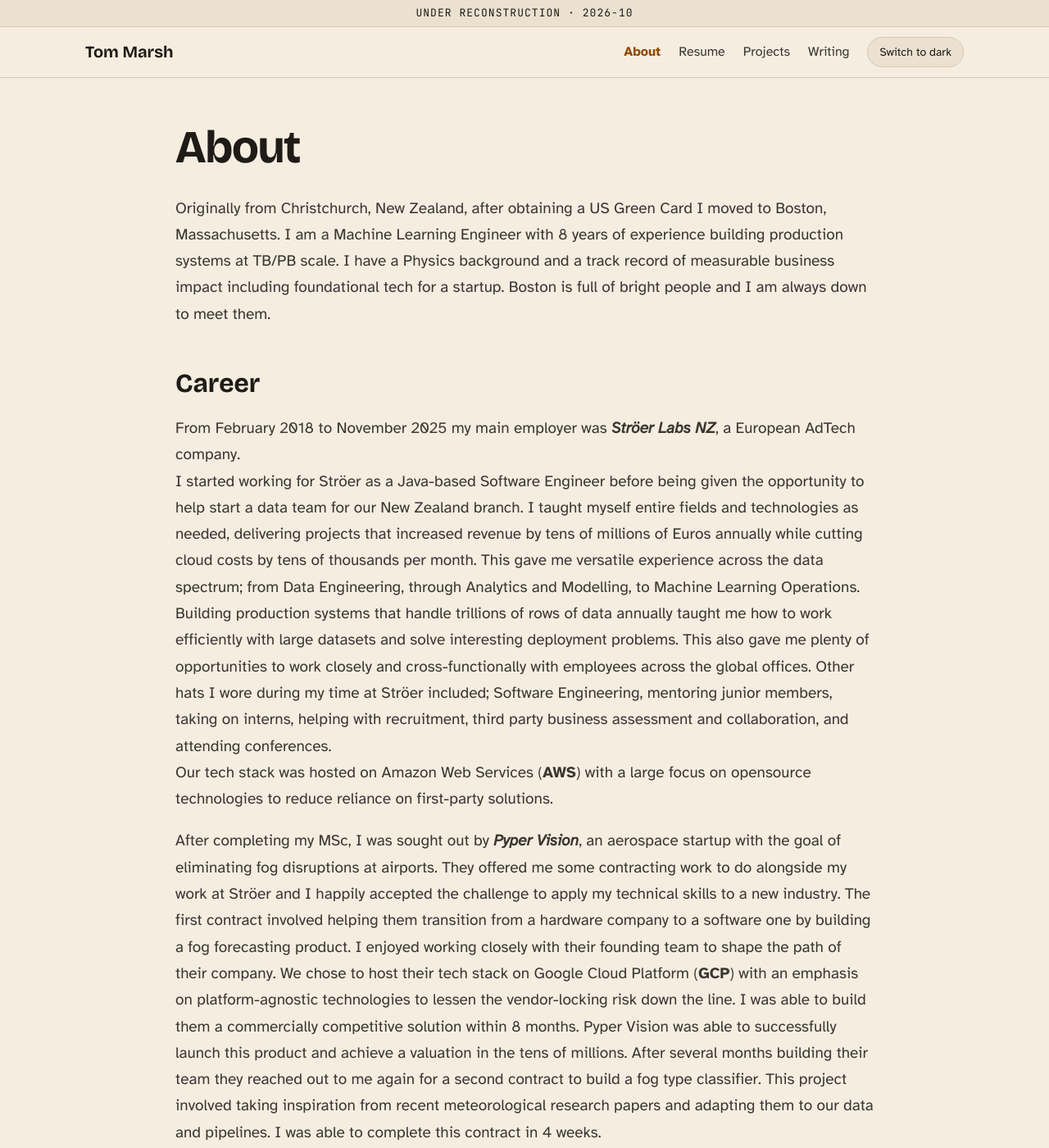
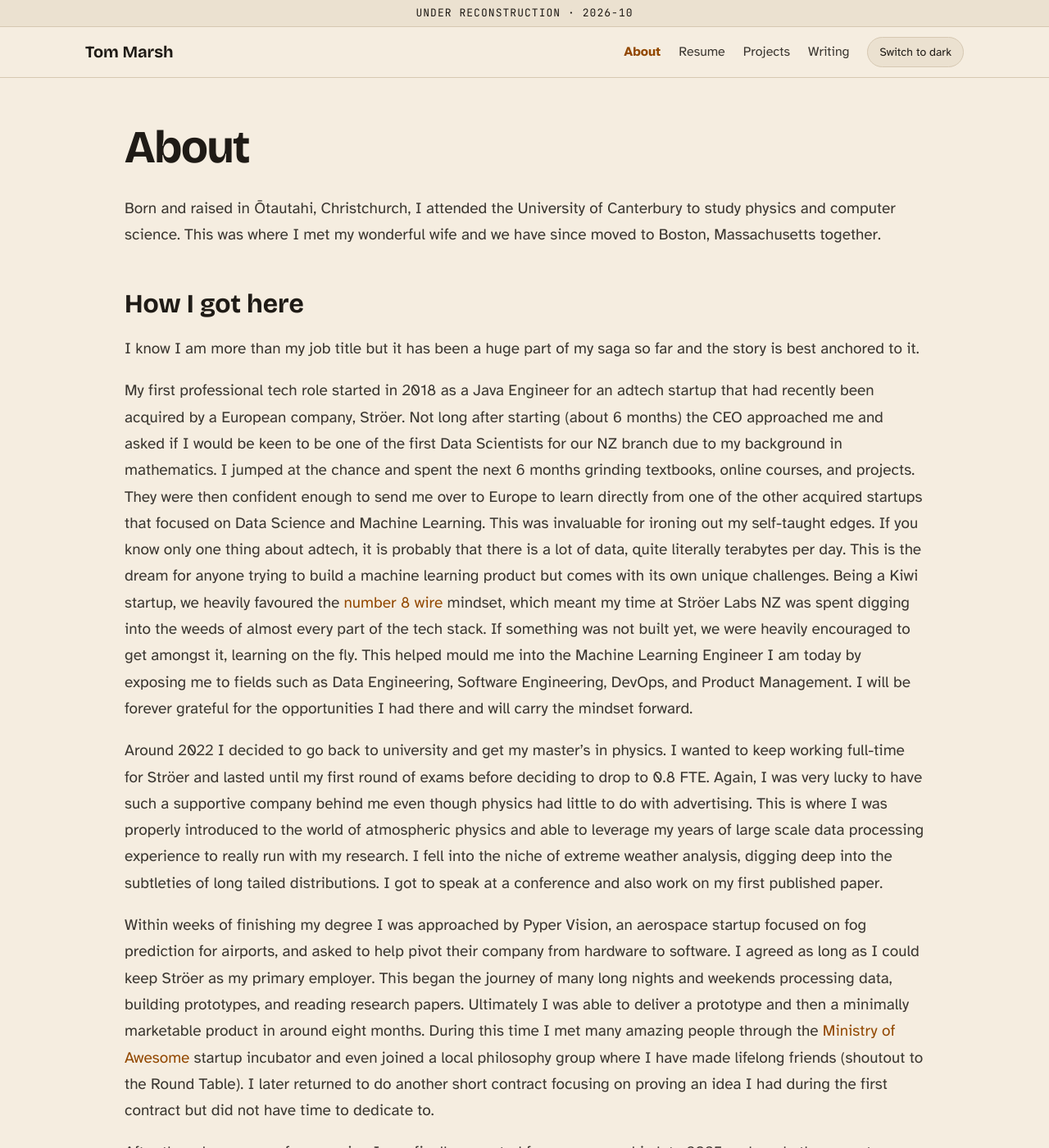
Before and after one commit to Graphight/Graphight.github.io, a Jekyll site: the page built from pages/about.md, in a window 1280 px wide and 1400 px high. Shown: the whole window at 82% size. Built offline with Jekyll 4.4.1, drawn with Linux system fonts in a browser that asks for light colours; our own code applies the rules of GitHub Pages for plain Markdown files; some of the changed text lies outside the part shown.

Commit message:
About page (#9)

```diff
--- a/assets/css/site.scss
+++ b/assets/css/site.scss
@@ -47,7 +47,7 @@
 $display: "Bricolage Grotesque", system-ui, sans-serif;
 $body: "Atkinson Hyperlegible", system-ui, sans-serif;
 $mono: "JetBrains Mono", ui-monospace, monospace;
-$column: 900px;
+$column: 1024px;
 
 * { box-sizing: border-box; }
 
--- a/pages/about.md
+++ b/pages/about.md
@@ -4,47 +4,44 @@ layout: page
 
 # About
 
-Originally from Christchurch, New Zealand, after obtaining a US Green Card I moved to Boston, Massachusetts.
-I am a Machine Learning Engineer with 8 years of experience building production systems at TB/PB scale.
-I have a Physics background and a track record of measurable business impact including foundational tech for a startup.
-Boston is full of bright people and I am always down to meet them.
+Born and raised in Ōtautahi, Christchurch, I attended the University of Canterbury to study physics and computer science.
+This was where I met my wonderful wife and we have since moved to Boston, Massachusetts together.
 
-## Career
+## How I got here
 
-From February 2018 to November 2025 my main employer was ***Ströer Labs NZ***, a European AdTech company.
-I started working for Ströer as a Java-based Software Engineer before being given the opportunity to help start a data team for our New Zealand branch.
-I taught myself entire fields and technologies as needed, delivering projects that increased revenue by tens of millions of Euros annually while cutting cloud costs by tens of thousands per month.
-This gave me versatile experience across the data spectrum; from Data Engineering, through Analytics and Modelling, to Machine Learning Operations.
-Building production systems that handle trillions of rows of data annually taught me how to work efficiently with large datasets and solve interesting deployment problems.
-This also gave me plenty of opportunities to work closely and cross-functionally with employees across the global offices.
-Other hats I wore during my time at Ströer included; Software Engineering, mentoring junior members, taking on interns, helping with recruitment, third party business assessment and collaboration, and attending conferences.
-Our tech stack was hosted on Amazon Web Services (**AWS**) with a large focus on opensource technologies to reduce reliance on first-party solutions.
+I know I am more than my job title but it has been a huge part of my saga so far and the story is best anchored to it.
 
-After completing my MSc, I was sought out by ***Pyper Vision***, an aerospace startup with the goal of eliminating fog disruptions at airports.
-They offered me some contracting work to do alongside my work at Ströer and I happily accepted the challenge to apply my technical skills to a new industry.
-The first contract involved helping them transition from a hardware company to a software one by building a fog forecasting product.
-I enjoyed working closely with their founding team to shape the path of their company.
-We chose to host their tech stack on Google Cloud Platform (**GCP**) with an emphasis on platform-agnostic technologies to lessen the vendor-locking risk down the line.
-I was able to build them a commercially competitive solution within 8 months.
-Pyper Vision was able to successfully launch this product and achieve a valuation in the tens of millions.
-After several months building their team they reached out to me again for a second contract to build a fog type classifier.
-This project involved taking inspiration from recent meteorological research papers and adapting them to our data and pipelines.
-I was able to complete this contract in 4 weeks.
+My first professional tech role started in 2018 as a Java Engineer for an adtech startup that had recently been acquired by a European company, Ströer.
+Not long after starting (about 6 months) the CEO approached me and asked if I would be keen to be one of the first Data Scientists for our NZ branch due to my background in mathematics.
+I jumped at the chance and spent the next 6 months grinding textbooks, online courses, and projects.
+They were then confident enough to send me over to Europe to learn directly from one of the other acquired startups that focused on Data Science and Machine Learning.
+This was invaluable for ironing out my self-taught edges.
+If you know only one thing about adtech, it is probably that there is a lot of data, quite literally terabytes per day.
+This is the dream for anyone trying to build a machine learning product but comes with its own unique challenges.
+Being a Kiwi startup, we heavily favoured the [number 8 wire](https://en.wikipedia.org/wiki/Number_8_wire) mindset, which meant my time at Ströer Labs NZ was spent digging into the weeds of almost every part of the tech stack.
+If something was not built yet, we were heavily encouraged to get amongst it, learning on the fly.
+This helped mould me into the Machine Learning Engineer I am today by exposing me to fields such as Data Engineering, Software Engineering, DevOps, and Product Management.
+I will be forever grateful for the opportunities I had there and will carry the mindset forward.
 
-Building Pyper Vision's foundational tech proved I could apply large-scale ML systems to new domains effectively.
-This experience convinced me that production ML systems combined with physics intuition can solve real aerospace problems, from atmospheric modeling to the autonomous systems needed for space operations.
+Around 2022 I decided to go back to university and get my master's in physics.
+I wanted to keep working full-time for Ströer and lasted until my first round of exams before deciding to drop to 0.8 FTE.
+Again, I was very lucky to have such a supportive company behind me even though physics had little to do with advertising.
+This is where I was properly introduced to the world of atmospheric physics and able to leverage my years of large scale data processing experience to really run with my research.
+I fell into the niche of extreme weather analysis, digging deep into the subtleties of long tailed distributions.
+I got to speak at a conference and also work on my first published paper.
 
-## Academia
+Within weeks of finishing my degree I was approached by Pyper Vision, an aerospace startup focused on fog prediction for airports, and asked to help pivot their company from hardware to software.
+I agreed as long as I could keep Ströer as my primary employer.
+This began the journey of many long nights and weekends processing data, building prototypes, and reading research papers.
+Ultimately I was able to deliver a prototype and then a minimally marketable product in around eight months.
+During this time I met many amazing people through the [Ministry of Awesome](https://ministryofawesome.com/) startup incubator and even joined a local philosophy group where I have made lifelong friends (shoutout to the Round Table).
+I later returned to do another short contract focusing on proving an idea I had during the first contract but did not have time to dedicate to.
 
-From February 2015 to November 2017, I completed a Bachelor's of Science at the University of Canterbury, majoring in both Physics and Computer Science.
-The small amount of research I did in my undergraduate studies was in Solid State Physics, creating thin films of Yttrium Silicate via pulsed laser deposition as proposed candidates for quantum computing.
-While the technique was rough, we were able to show that it was possible to produce this particular form of quantum semiconductor (rare-Earth doped YSO) in situ.
+After three long years of processing I was finally accepted for a green card in late 2025 and made the move to Boston.
+After enjoying my first white Christmas (New Zealand is in summer for December) I spent some time exploring hobbies like game development and pickleball.
+Once the snow cleared I got a job working remotely for the social media intelligence company Sprout Social.
 
-From July 2022 to July 2024 (concurrently with Ströer Labs NZ), I completed a Master's of Science at the University of Canterbury, majoring in Physics.
-This was with the Atmospheric Science department, under the guidance of Dave Frame and Suzanne Rosier.
-My particular research niche was extreme weather events over New Zealand, particularly precipitation, and how these differ in simulated worlds with and without anthropogenic climate change.
-I enjoyed the challenge of adapting my skills learnt from AdTech to thousands of years of simulated geospatial data.
-During this time I was given the opportunity to attend and speak at a national meteorology conference.
+## Outside of work
 
-
-&nbsp;
+I am an avid consumer of all things sci-fi and nerd culture, with a particular penchant towards 1940s-1980s sci-fi.
+I have also dabbled in game development and modding over the years.
```
Also changed, not shown: docs/decisions/2026-10-14-about-page.md (added, +40 -0 lines), docs/proposals/README.md (+0 -1 lines), docs/proposals/about-page.md (deleted, +0 -43 lines).
